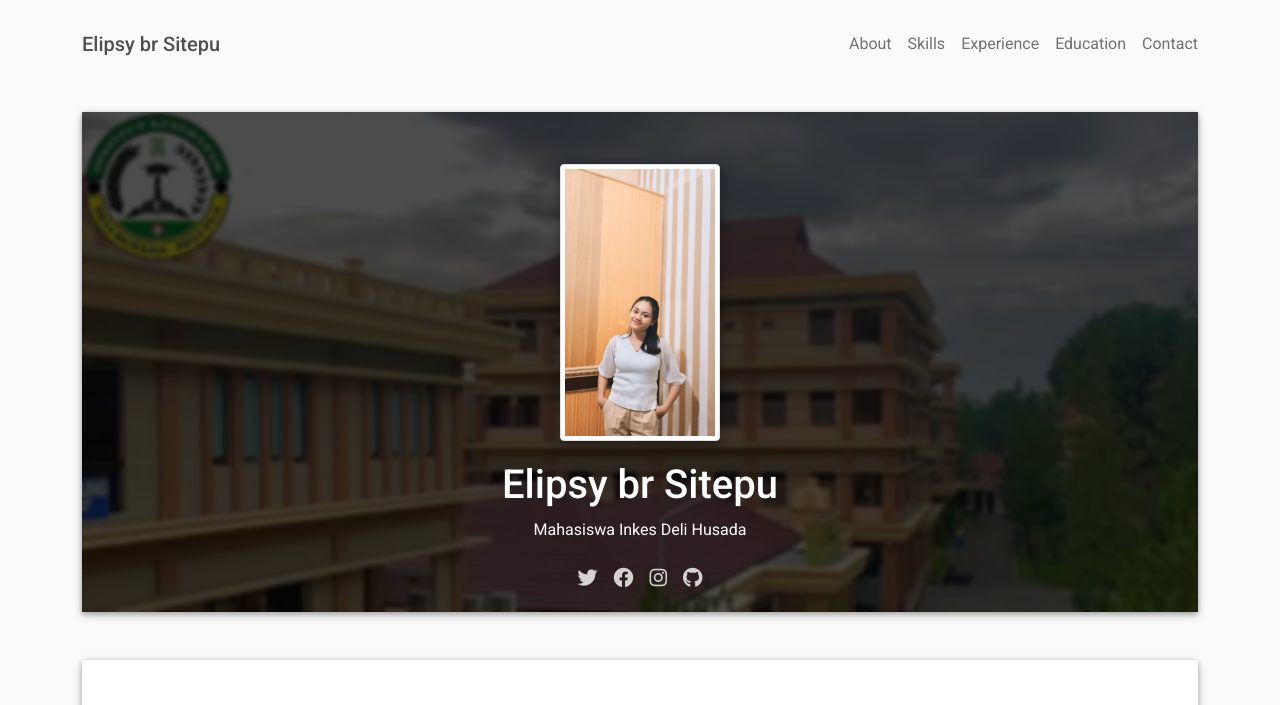
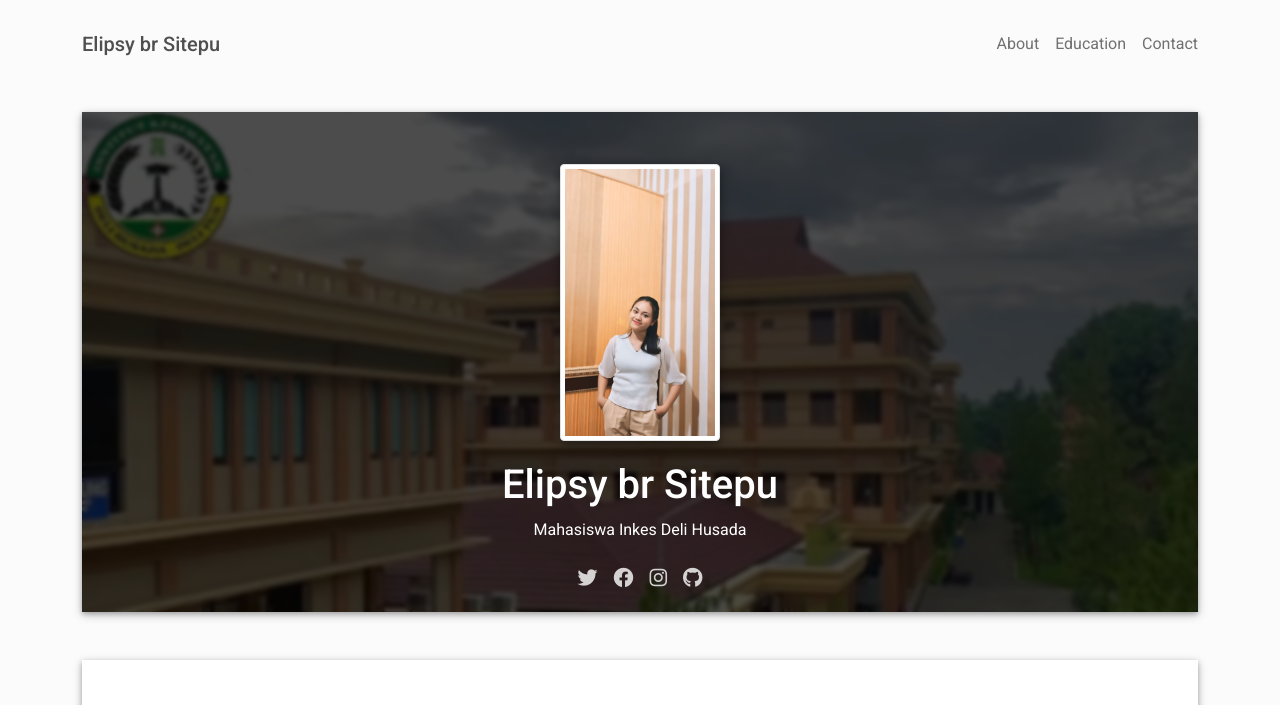
Before and after one commit to ElipsybrSitepu/CiciCantik, a plain HTML site: page index.html in a window 1280 px wide. Shown: the top 705 px of the page. Drawn offline with Linux system fonts and the light colour scheme.

Commit message:
Update index.html

```diff
--- a/index.html
+++ b/index.html
@@ -34,10 +34,7 @@
               <ul class="nav justify-content-center">
                 <li class="nav-item"><a class="nav-link" href="#about" title="About"><span class="menu-title">About</span></a>
                 </li>
-                <li class="nav-item"><a class="nav-link" href="#skills" title="Skills"><span class="menu-title">Skills</span></a>
-                </li>
-                <li class="nav-item"><a class="nav-link" href="#experience" title="Experience"><span class="menu-title">Experience</span></a>
-                </li>
+
                 <li class="nav-item"><a class="nav-link" href="#education" title="Education"><span class="menu-title">Education</span></a>
                 </li>
 
```
